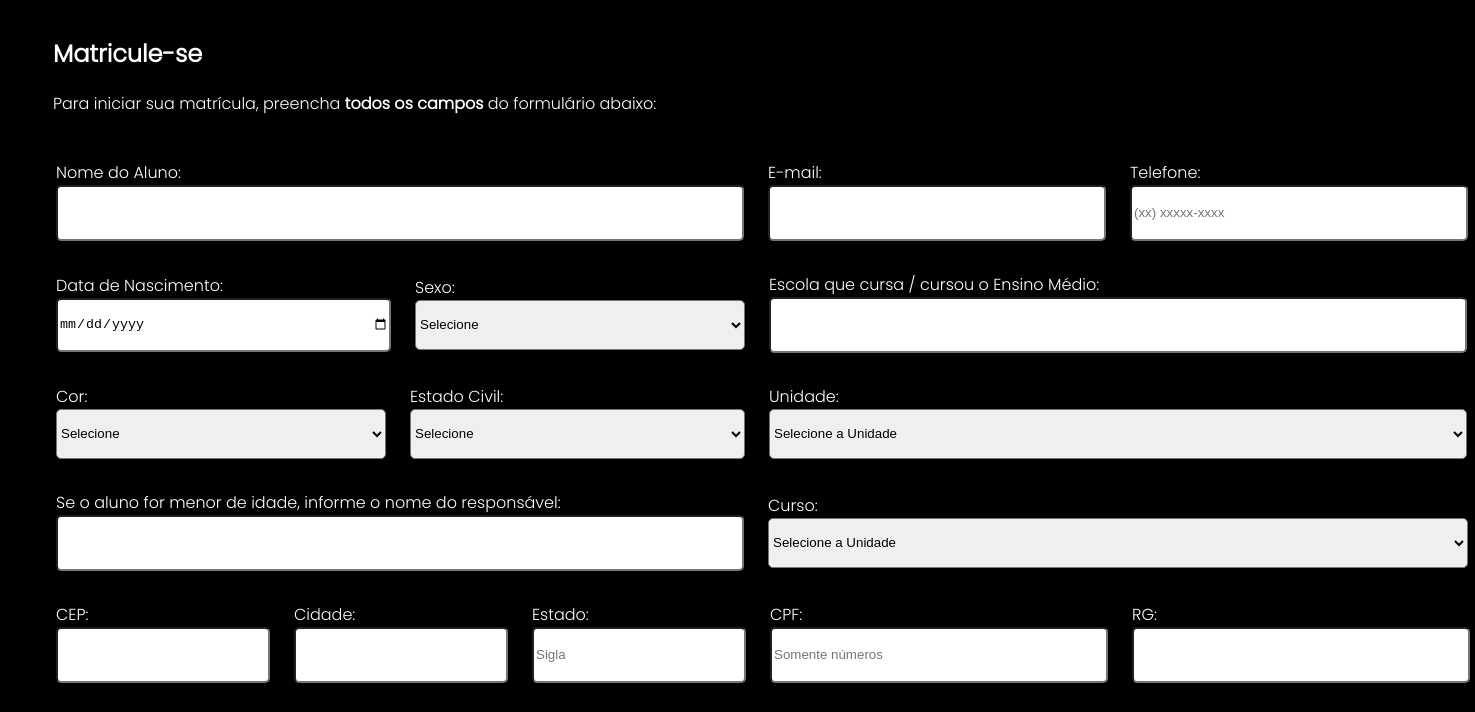
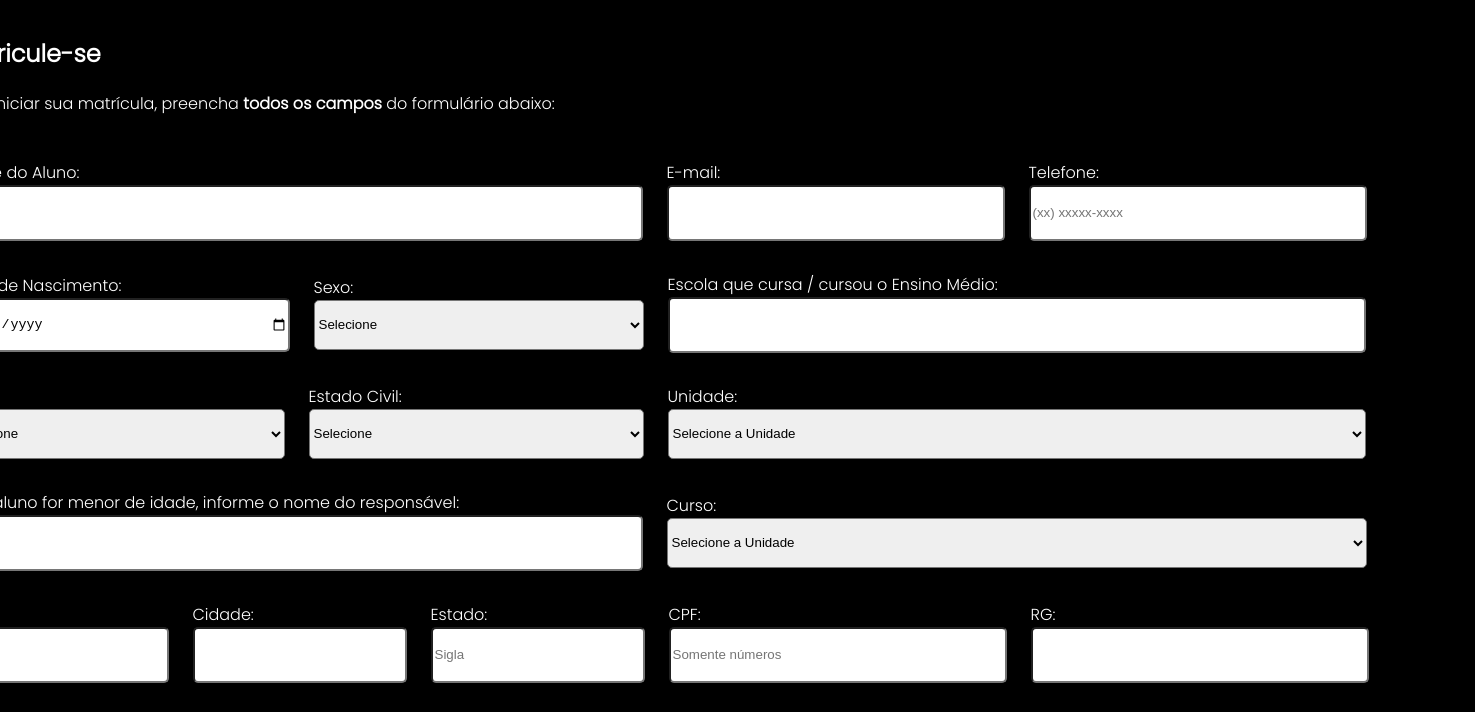
Before and after one commit to ederzoca/pagina-senac, a plain HTML site: page index.html in a window 1280 px wide. Shown: the part 92-804 px from the top of the page, 1475 px wide, since content can reach past the window. Drawn offline with Linux system fonts and the light colour scheme.

Commit message:
Centering items on screen

```diff
--- a/index.html
+++ b/index.html
@@ -11,7 +11,7 @@
 </head>
 
 <body>
-
+<div class="all">
     <header class="header">
         <span class="titulo">
             <table>
@@ -204,6 +204,7 @@
     </table>
 
 </section>
+</div>
 
 </body>
 
--- a/style.css
+++ b/style.css
@@ -250,3 +250,8 @@ input[type=checkbox]{
     font-size: 100%;
     margin-left: 30px;
 }
+
+.all{
+    display: flex;
+    justify-content: center;
+}
```
